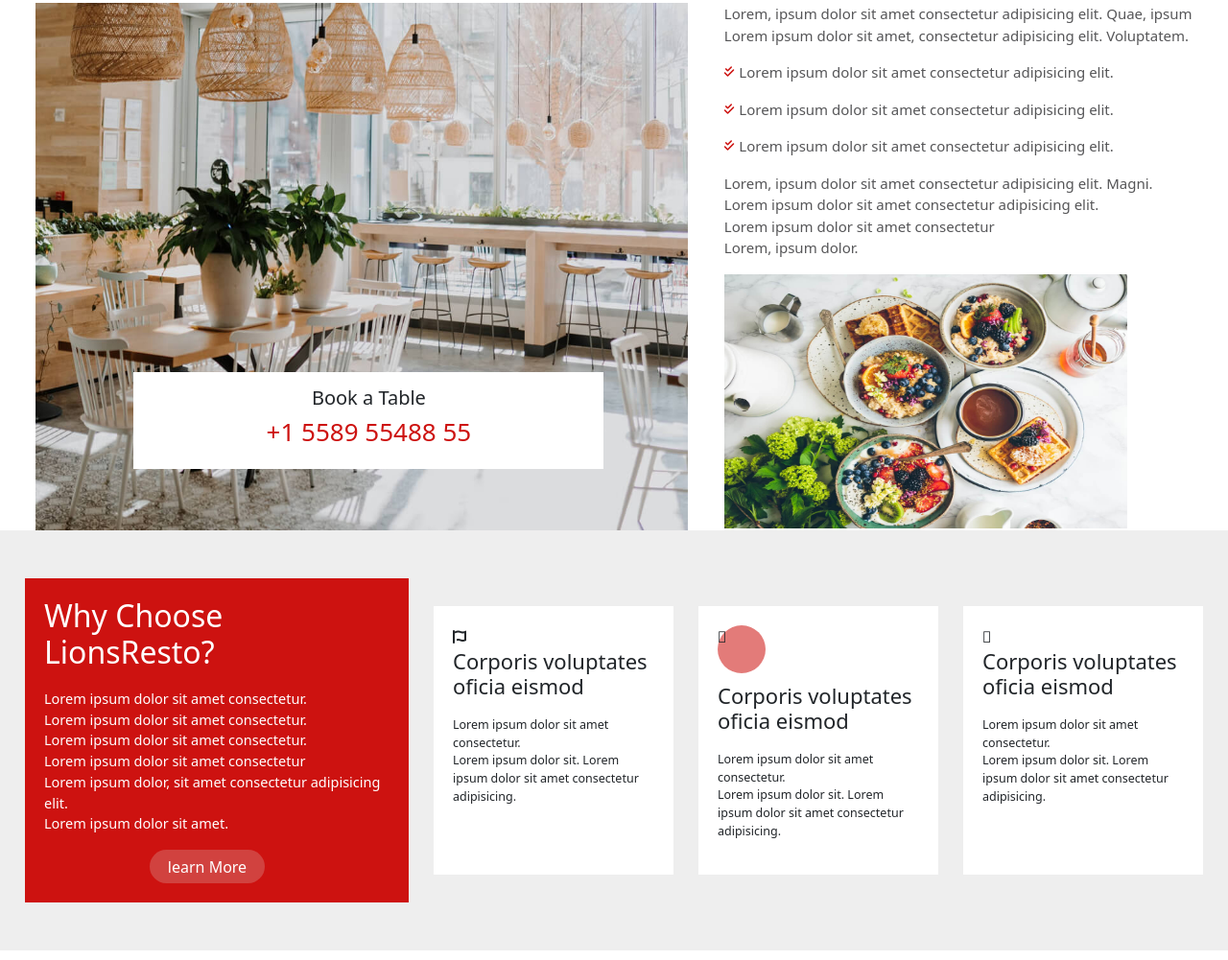
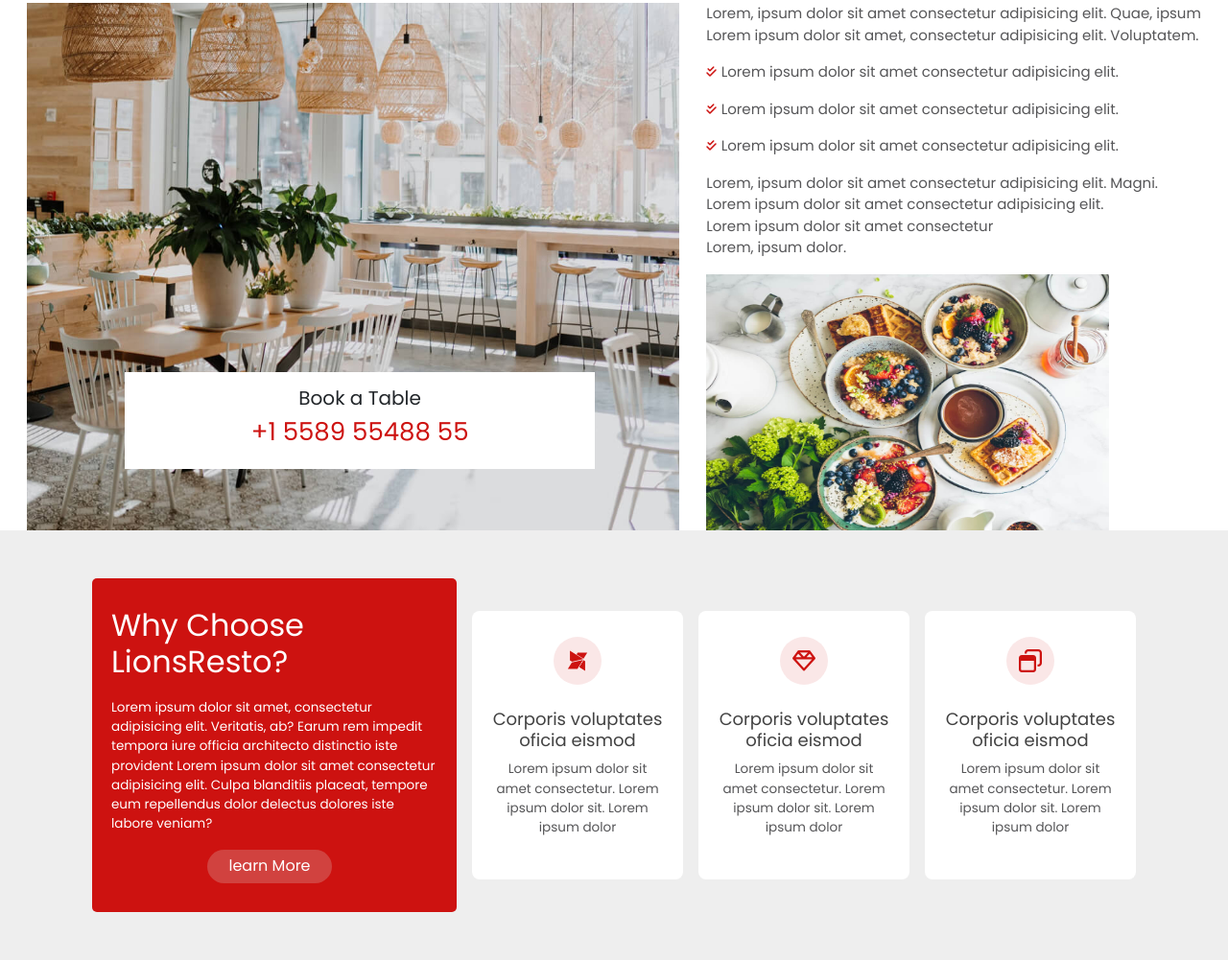
Before and after one commit to RaihanaAm/lionsresto, a website: page index.html in a window 1280 px wide. Shown: the part 690-1691 px from the top of the page at 96% size. Drawn offline with nearby package versions, Linux system fonts and the light colour scheme.

Commit message:
why lionsResto laptop

```diff
--- a/index.html
+++ b/index.html
@@ -116,10 +116,10 @@
                 <div class="paraAbout">
                     <p>Lorem, ipsum dolor sit amet consectetur adipisicing elit. Quae, ipsum <br> Lorem ipsum dolor sit
                         amet, consectetur adipisicing elit. Voluptatem.</p>
-                        <div class="iconabout">
-                            <i class="fa-sharp fa-solid fa-check-double" style="color: #cd1210;"></i>
-                            <p> Lorem ipsum dolor sit amet consectetur adipisicing elit.</p>
-                        </div>
+                    <div class="iconabout">
+                        <i class="fa-sharp fa-solid fa-check-double" style="color: #cd1210;"></i>
+                        <p> Lorem ipsum dolor sit amet consectetur adipisicing elit.</p>
+                    </div>
 
                     <div class="iconabout">
                         <i class="fa-sharp fa-solid fa-check-double" style="color: #cd1210;"></i>
@@ -143,31 +143,39 @@
 
     <!-- ** section -->
     <section class="lionResto">
+
         <div class="why">
             <h1> Why Choose <br> LionsResto?</h1>
-            <p> Lorem ipsum dolor sit amet consectetur. <br> Lorem ipsum dolor sit amet consectetur. <br> Lorem ipsum dolor sit amet consectetur. <br> Lorem ipsum dolor sit amet consectetur <br> Lorem ipsum dolor, sit amet consectetur adipisicing elit. <br> Lorem ipsum dolor sit amet.</p>
+            <p>Lorem ipsum dolor sit amet, consectetur adipisicing elit. Veritatis, ab? Earum rem impedit tempora iure officia architecto distinctio iste provident Lorem ipsum dolor sit amet consectetur adipisicing elit. Culpa blanditiis placeat, tempore eum repellendus dolor delectus dolores iste labore veniam?</p>
             <button>learn More</button>
         </div>
         <div class="corporis">
+            <div class="icon">
+                <i class="fa-brands fa-modx"></i>            </div>
             <div>
-                <i class="fa-solid fa-font-awesome"></i>            </div>
-            <h1> Corporis voluptates <br> oficia eismod</h1>
-            <p>Lorem ipsum dolor sit amet consectetur. <br> Lorem ipsum dolor sit. Lorem ipsum dolor sit amet consectetur adipisicing.</p>
+                <h1> Corporis voluptates <br> oficia eismod</h1>
+                <p>Lorem ipsum dolor sit amet consectetur. Lorem ipsum dolor sit. Lorem ipsum dolor </p>
+            </div>
+        </div>
+
+        <div class="corporis">
+            <div class="icon">
+                <i class="fa-regular fa-gem"></i>
+            </div>
+            <div>
+                <h1> Corporis voluptates <br> oficia eismod</h1>
+                <p>Lorem ipsum dolor sit amet consectetur. Lorem ipsum dolor sit. Lorem ipsum dolor </p>
+            </div>
         </div>
         <div class="corporis">
             <div class="icon">
-                <i class="fa-light fa-table-columns"></i>
+                <i class="fa-regular fa-window-restore"></i>            </div>
+            <div>
+                <h1> Corporis voluptates <br> oficia eismod</h1>
+                <p>Lorem ipsum dolor sit amet consectetur. Lorem ipsum dolor sit. Lorem ipsum dolor </p>
             </div>
-            <h1> Corporis voluptates <br> oficia eismod</h1>
-            <p>Lorem ipsum dolor sit amet consectetur. <br> Lorem ipsum dolor sit. Lorem ipsum dolor sit amet consectetur adipisicing.</p>
         </div>
-        <div class="corporis">
-            <div>
-                <i class="fa-light fa-table-columns"></i>
-            </div>
-            <h1> Corporis voluptates <br> oficia eismod</h1>
-            <p>Lorem ipsum dolor sit amet consectetur. <br> Lorem ipsum dolor sit. Lorem ipsum dolor sit amet consectetur adipisicing.</p>
-        </div>
+
 
     </section>
 
--- a/src/sass/module/home/_main.scss
+++ b/src/sass/module/home/_main.scss
@@ -16,6 +16,9 @@
 }
 
 ;
+body{
+    font-family: "poppins";
+}
 
 
 // *********************** navbar
@@ -201,7 +204,7 @@ nav {
 
         .image2 {
             width: 420px;
-            height: 265px;
+            height: 267px;
         }
 
         .paraAbout {
@@ -231,31 +234,34 @@ nav {
     display: flex;
     justify-content: space-evenly;
     align-items: center;
-    padding-top: 50px;
-    padding-bottom: 50px;
+    // padding-top: 50px;
+    // padding-bottom: 50px;
+    padding: 50px 80px;
+    background-color: #eeeeee;
 
-    background-color: #eeeeee;
 
     .why {
         background-color: #cd1210;
-        width: 400px;
+        width: 380px;
         // text-align: start;
-        padding: 20px;
+        padding: 30px 20px;
         color: white;
+        border-radius: 5px;
         h1{
             font-size: 32px;
         }
         p{
             margin-top: 18px;
-            font-size: 14.5px;
+            font-size: 13.5px;
+            // font-weight: lighter;
         }
         button {
             border: none;
             color: white;
             background-color: #d1423f;
-            width: 120px;
+            width: 130px;
             height: 35px;
-            margin-left: 110px;
+            margin-left: 100px;
             border-radius: 20px;
             font-size: 16px;
         }
@@ -267,28 +273,55 @@ nav {
 
     .corporis {
         background-color: #ffffff;
-        width: 250px;
+        width: 220px;
+        border-radius: 8px;
         height: 280px;
-        padding: 20px;
+        display: flex;
+        flex-direction: column;
+        align-items: center;
+        justify-content: center;
+        text-align: center;
+
+
 
         h1{
-            font-size: 22px;
+            font-size: 18px;
+            width: 180px;
+            margin-top: 15px;
+            color: #424242;
+
         }
         p{
-            margin-top: 18px;
-            font-size: 12.5px;
+            color: #565658;
+            margin-top: 10px;
+            font-size: 13.5px;
+            width: 180px;
         }
         .icon{
             width: 50px;
             height: 50px;
             border-radius: 50%;
             margin-bottom: 10px;
-            background-color: #cd13108e;
+            background-color:#fae7e7;
+            text-align: center;
+            display: flex;
+            align-items: center;
+            justify-content: center;
+            i{
+                font-size: 24px;
+                text-align: center;
+                color: #cd1210;
+
+            }
 
         }
 
 
     }
+    .corporis:hover{
+        width: 230px;
+        margin-bottom: 10px;
+    }
 
 
 }
```
Also changed, not shown: public/css/app.css, 1 other file.
